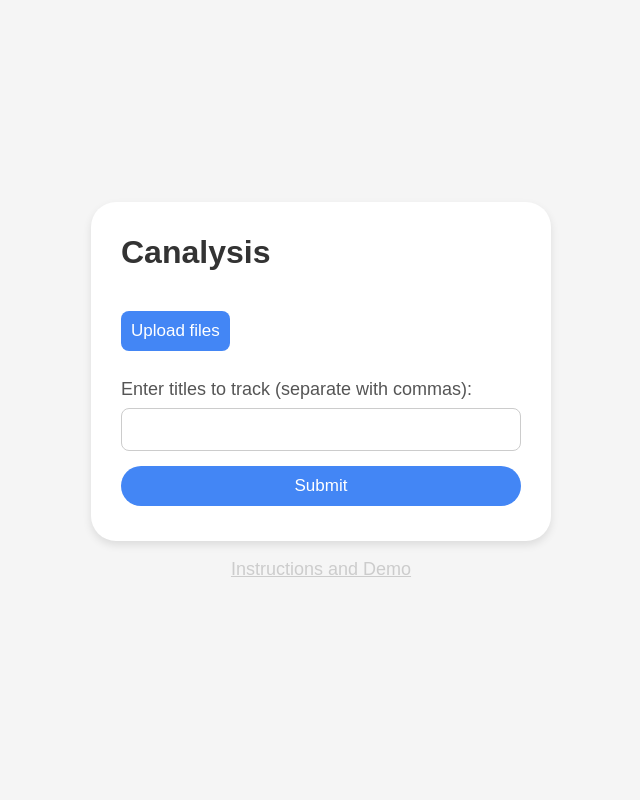
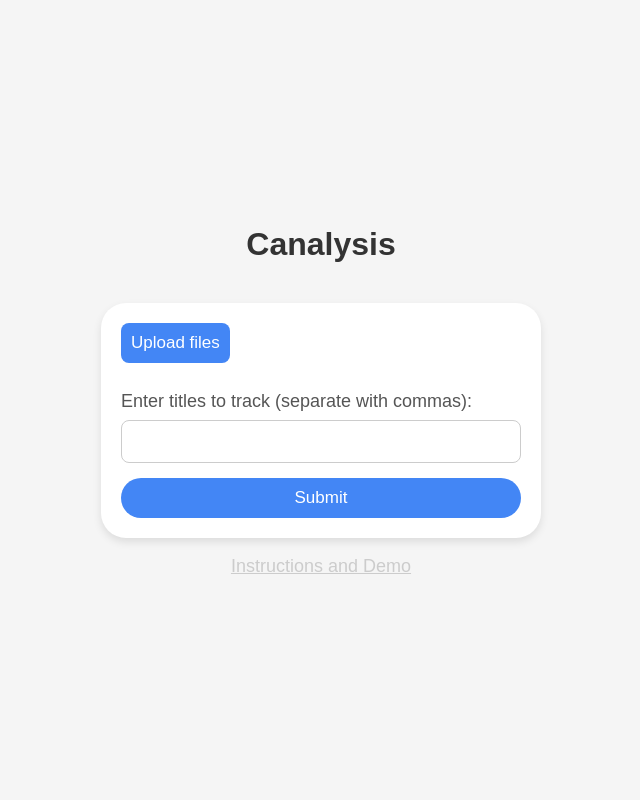
Before and after one commit to noelkronenberg/canalysis, a Flask app: page / in a window 1280 px wide. Shown: the whole page, without its empty margins (319-959 px from the left). Run offline with Flask 3, Linux system fonts and the light colour scheme.

Commit message:
improved layout

```diff
--- a/static/css/main.css
+++ b/static/css/main.css
@@ -18,13 +18,24 @@ body {
     flex-direction: column;
 }
 
+.wrapper {
+    display: flex;
+    align-items: center;
+    justify-content: center;
+    height: 100vh;
+    margin: 0;
+    font-family: 'Arial', sans-serif;
+    flex-direction: column;
+    }
+
 .container {
     background-color: #fff;
     border-radius: var(--border-radius-2);
     box-shadow: 0 4px 8px rgba(0, 0, 0, 0.1);
-    padding: 10px 30px 20px 30px;
+    padding: 20px;
     text-align: left;
     max-width: 400px;
+    min-width: 400px;
     width: 100%;
 }
 
@@ -67,6 +78,7 @@ input[type="file"] {
 input[type="text"] {
     border-radius: var(--border-radius-3);
     border: 1px solid #ccc;
+    margin-bottom: 15px;
 }
 
 input[type="submit"] {
@@ -81,7 +93,6 @@ input[type="text"],
 input[type="submit"] {
     width: 100%;
     padding: 10px;
-    margin-bottom: 15px;
     box-sizing: border-box;
 }
 
@@ -107,6 +118,7 @@ span.hours {
 @media only screen and (max-width: 600px) {
     .container {
         max-width: 80%;
-        margin: 0px 20px;
+        min-width: 80%;
+        margin: 25px 25px;
     }
 }
--- a/templates/index.html
+++ b/templates/index.html
@@ -8,9 +8,11 @@
 </head>
 <body>
 
-    <div class="container">
+    <div class="wrapper">
+
         <h1>Canalysis</h1>
 
+        <div class="container">
             <form method="post" enctype="multipart/form-data">
                 <label for="ical_files" class="file-input" id="fileInputLabel">
                     <span>Upload files</span>
@@ -25,6 +27,8 @@
         </div>
 
         <p class="notice"><a href="https://github.com/noelkronenberg/canalysis/tree/main#readme" target="_blank">Instructions and Demo</a></p>
+
+    </div>
 
     <script>
         function displayFileName(input) {
```
Also changed, not shown: templates/result.html (+12 -5 lines). Lines whose indentation alone changed are shown as unchanged.
